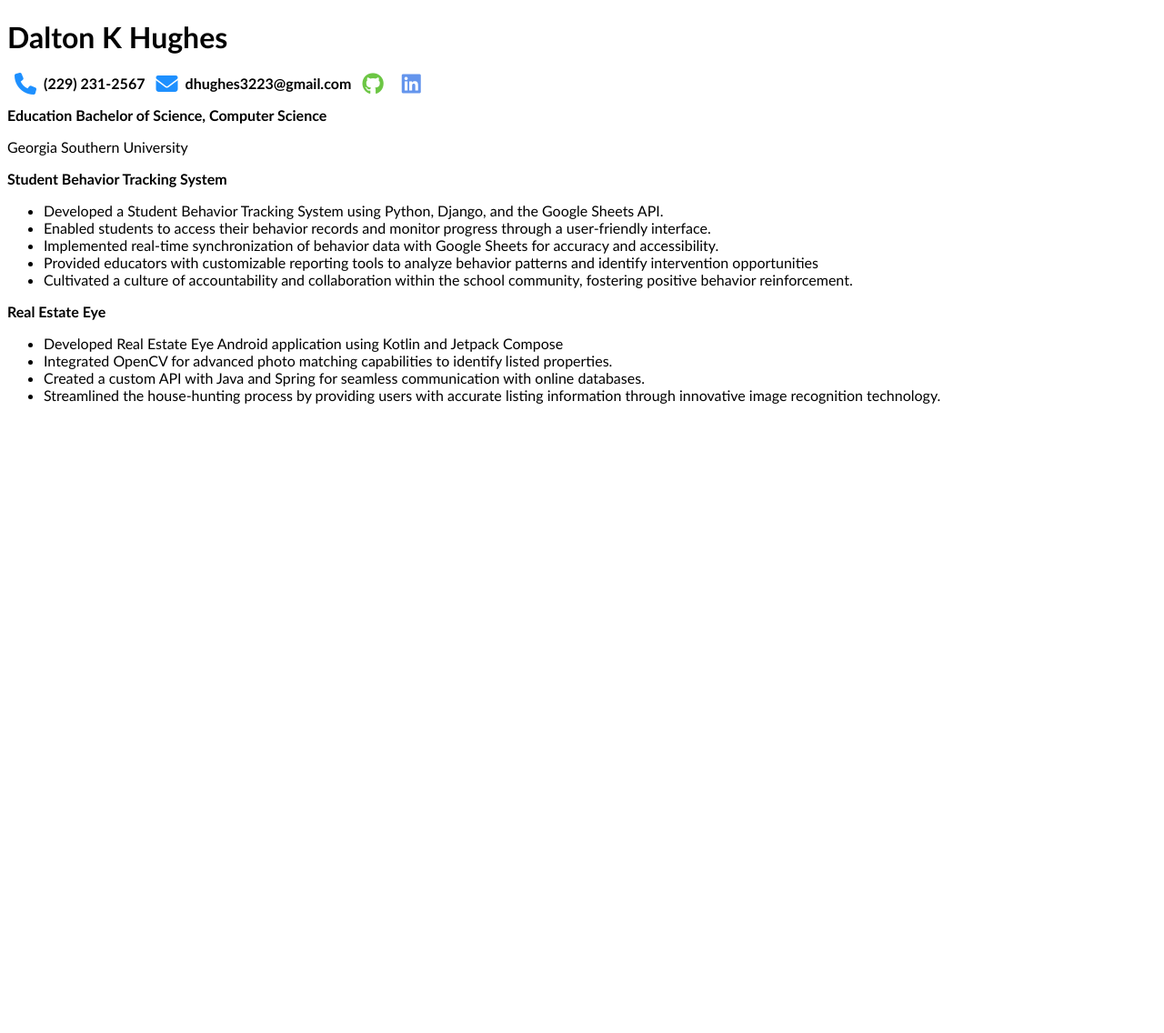
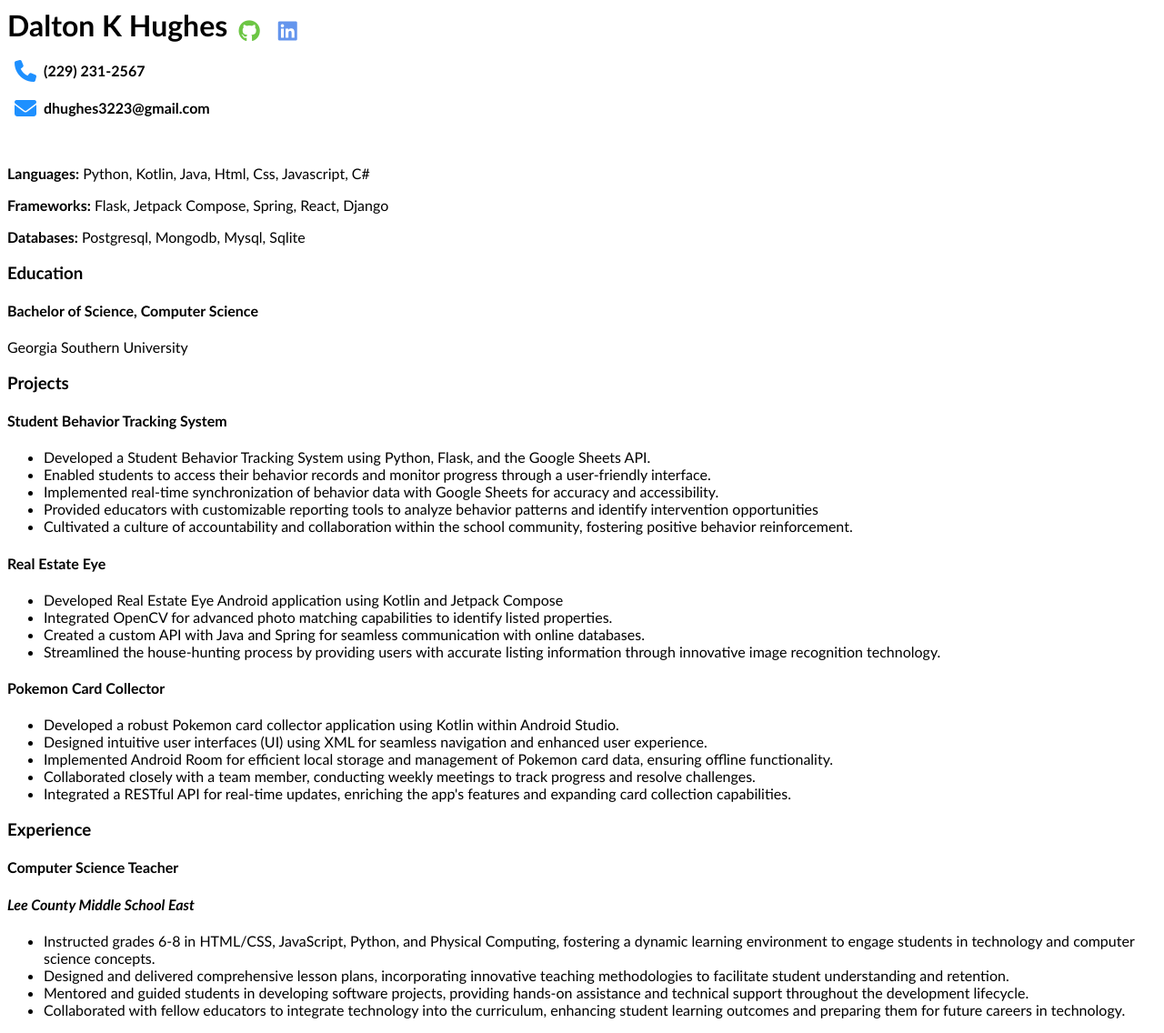
Before and after one commit to Butter3ean/My-Resume, a Flask app: page / in a window 1280 px wide. Shown: the whole page at 91% size. Before the commit the page ends 444 px from the top, so only its background shows below. Run offline with Flask 3, Linux system fonts and the light colour scheme; some libraries are stand-ins or nearby versions.

```diff
--- a/app.py
+++ b/app.py
@@ -8,10 +8,14 @@ my_resume = {
     'phone_num': ['(229) 231-2567', 'fa-phone'],
     'email': ['dhughes3223@gmail.com', 'fa-envelope'],
     'links': [['https://github.com/Dalton-K-Hughes', 'fa-github'], ['https://www.linkedin.com/in/dhughes3223/', 'fa-linkedin']],
+    'skills': [
+        {'languages': ['python', 'kotlin', 'java', 'html', 'css', 'javascript', 'c#']},
+        {'frameworks': ['flask', 'jetpack compose', 'spring', 'react', 'django']},
+        {'databases': ['postgreSQL', 'mongoDB', 'mySQL', 'sqlite']}],
     'projects': [
         {'name': 'Student Behavior Tracking System',
          'description': [
-            'Developed a Student Behavior Tracking System using Python, Django, and the Google Sheets API.',
+            'Developed a Student Behavior Tracking System using Python, Flask, and the Google Sheets API.',
             'Enabled students to access their behavior records and monitor progress through a user-friendly interface.',
             'Implemented real-time synchronization of behavior data with Google Sheets for accuracy and accessibility.',
             'Provided educators with customizable reporting tools to analyze behavior patterns and identify intervention opportunities',
@@ -23,14 +27,24 @@ my_resume = {
              'Created a custom API with Java and Spring for seamless communication with online databases.',
              'Streamlined the house-hunting process by providing users with accurate listing information through innovative image recognition technology.',
              ]},
-        {'name': '',
+        {'name': 'Pokemon Card Collector',
          'description': [
+             'Developed a robust Pokemon card collector application using Kotlin within Android Studio.',
+             'Designed intuitive user interfaces (UI) using XML for seamless navigation and enhanced user experience.',
+             'Implemented Android Room for efficient local storage and management of Pokemon card data, ensuring offline functionality.',
+             'Collaborated closely with a team member, conducting weekly meetings to track progress and resolve challenges.',
+             'Integrated a RESTful API for real-time updates, enriching the app\'s features and expanding card collection capabilities.'
 
-         ]}
-    ]
+         ]}],
+    'work experience': {
+            'title': 'Computer Science Teacher',
+            'location': 'Lee County Middle School East',
+            'description': ['Instructed grades 6-8 in HTML/CSS, JavaScript, Python, and Physical Computing, fostering a dynamic learning environment to engage students in technology and computer science concepts.',
+                            'Designed and delivered comprehensive lesson plans, incorporating innovative teaching methodologies to facilitate student understanding and retention.',
+                            'Mentored and guided students in developing software projects, providing hands-on assistance and technical support throughout the development lifecycle.',
+                            'Collaborated with fellow educators to integrate technology into the curriculum, enhancing student learning outcomes and preparing them for future careers in technology.']
+        }}
 
-
-}
 
 @app.route('/')
 def index():
--- a/static/styles/main.css
+++ b/static/styles/main.css
@@ -2,9 +2,10 @@ body {
     font-family: 'Gill Sans', 'Gill Sans MT', Calibri, 'Trebuchet MS', sans-serif;
 }
 
-h4 {
+h1 {
     display: inline;
 }
+
 
 .fa-solid {
     color: dodgerblue;
--- a/templates/index.html
+++ b/templates/index.html
@@ -1,37 +1,55 @@
 <!DOCTYPE html>
 <html lang="en">
   <head>
-    <meta charset="UTF-8">
-    <meta name="viewport" content="width=device-width, initial-scale=1.0">
-    <link rel="stylesheet" type="text/css" href="{{ url_for('static',filename='styles/main.css') }}">
-    <script src="https://kit.fontawesome.com/f806682d97.js" crossorigin="anonymous"></script>
+    <meta charset="UTF-8" />
+    <meta name="viewport" content="width=device-width, initial-scale=1.0" />
+    <link
+      rel="stylesheet"
+      type="text/css"
+      href="{{ url_for('static',filename='styles/main.css') }}"
+    />
+    <script
+      src="https://kit.fontawesome.com/f806682d97.js"
+      crossorigin="anonymous"
+    ></script>
     <title>Document</title>
   </head>
   <body>
     <header>
       <h1>{{ template_resume['name'] }}</h1>
-        <h4><i class="fa-solid {{ template_resume['phone_num'][1] }} fa-xl"></i>{{ template_resume['phone_num'][0] }}</h4>
-        <h4><i class="fa-solid {{ template_resume['email'][1] }} fa-xl" ></i>{{ template_resume['email'][0] }}</h4>
+      {% for link_info in template_resume['links'] %}
+      <a href="{{ link_info[0] }}" target="_blank"
+        ><i class="fa-brands {{ link_info[1] }} fa-xl"></i
+      ></a>
+      {% endfor %}
+      <h4>
+        <i class="fa-solid {{ template_resume['phone_num'][1] }} fa-xl"></i>{{
+        template_resume['phone_num'][0] }}
+      </h4>
+      <h4>
+        <i class="fa-solid {{ template_resume['email'][1] }} fa-xl"></i>{{
+        template_resume['email'][0] }}
+      </h4>
       <!--TODO: Check for appropriate use of icons-->
-        {% for link_info in template_resume['links'] %}
-            <a href="{{ link_info[0] }}" target="_blank"><i class="fa-brands {{ link_info[1] }} fa-xl"></i></a>
-        {% endfor %}
     </header>
 
     <div class="skills">
-
+      {% for skill_type in template_resume['skills'] %} {% for key, list in
+      skill_type.items() %}
+      <p><b>{{ key | title }}:</b> {{ ', '.join(list) | title}}</p>
+      {% endfor %} {% endfor %}
     </div>
 
-
     <div class="education">
-        <h4>Education</h4>
+      <h3>Education</h3>
       <h4>Bachelor of Science, Computer Science</h4>
       <p>Georgia Southern University</p>
     </div>
 
     <div class="projects">
+    <h3>Projects</h3>
       {% for project in template_resume['projects'] %}
-            <h4> {{ project['name'] }}</h4>
+      <h4>{{ project['name'] }}</h4>
       <ul>
         {% for description in project['description'] %}
         <li>{{ description }}</li>
@@ -40,8 +58,15 @@
       {% endfor %}
     </div>
 
-
-
-
+    <div class="exp">
+        <h3>Experience</h3>
+        <h4>{{ template_resume['work experience']['title'] }}</h4>
+        <h4><em>{{ template_resume['work experience']['location'] }}</em></h4>
+        <ul>
+            {% for desc in template_resume['work experience']['description'] %}
+                <li>{{ desc }}</li>
+            {% endfor %}
+        </ul>
+    </div>
   </body>
 </html>
```
Lines whose indentation alone changed are shown as unchanged.
